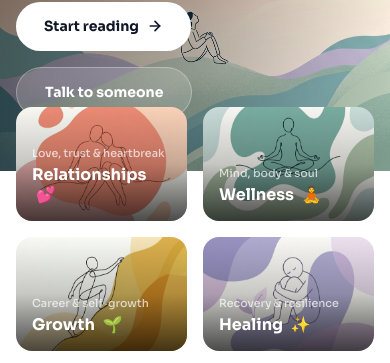
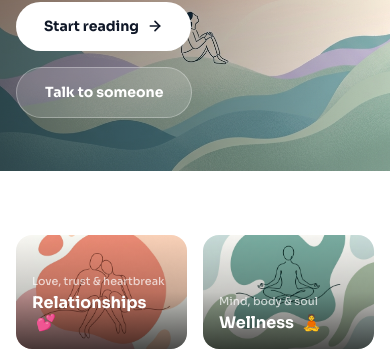
Before and after one commit to ideafy1/atlaces, a React (Vite) app: page /breathe in a window 390 px wide. Shown: the part 453-816 px from the top of the page. Built offline with nearby package versions, Linux system fonts and the light colour scheme; no server answers; the database is empty.

Commit message:
🔧 FIX: Detach category cards from hero section
- Removed -mt-16 negative margin that caused cards to overlap the hero image
- Removed relative z-10 (no longer needed without overlap)
- Added proper py-16/py-20 spacing so cards sit cleanly below the hero
- Works identically on mobile and desktop

```diff
--- a/src/pages/BlogListPage.tsx
+++ b/src/pages/BlogListPage.tsx
@@ -218,7 +218,7 @@ export default function BlogListPage() {
       </section>
 
       {/* ── Category Cards ── */}
-      <section className="max-w-[1200px] mx-auto px-4 sm:px-8 -mt-16 relative z-10 mb-20">
+      <section className="max-w-[1200px] mx-auto px-4 sm:px-8 py-16 sm:py-20">
         <div className="grid grid-cols-2 lg:grid-cols-4 gap-4 sm:gap-5 stagger-children">
           {CATEGORY_CARDS.map((card) => (
             <button
```
